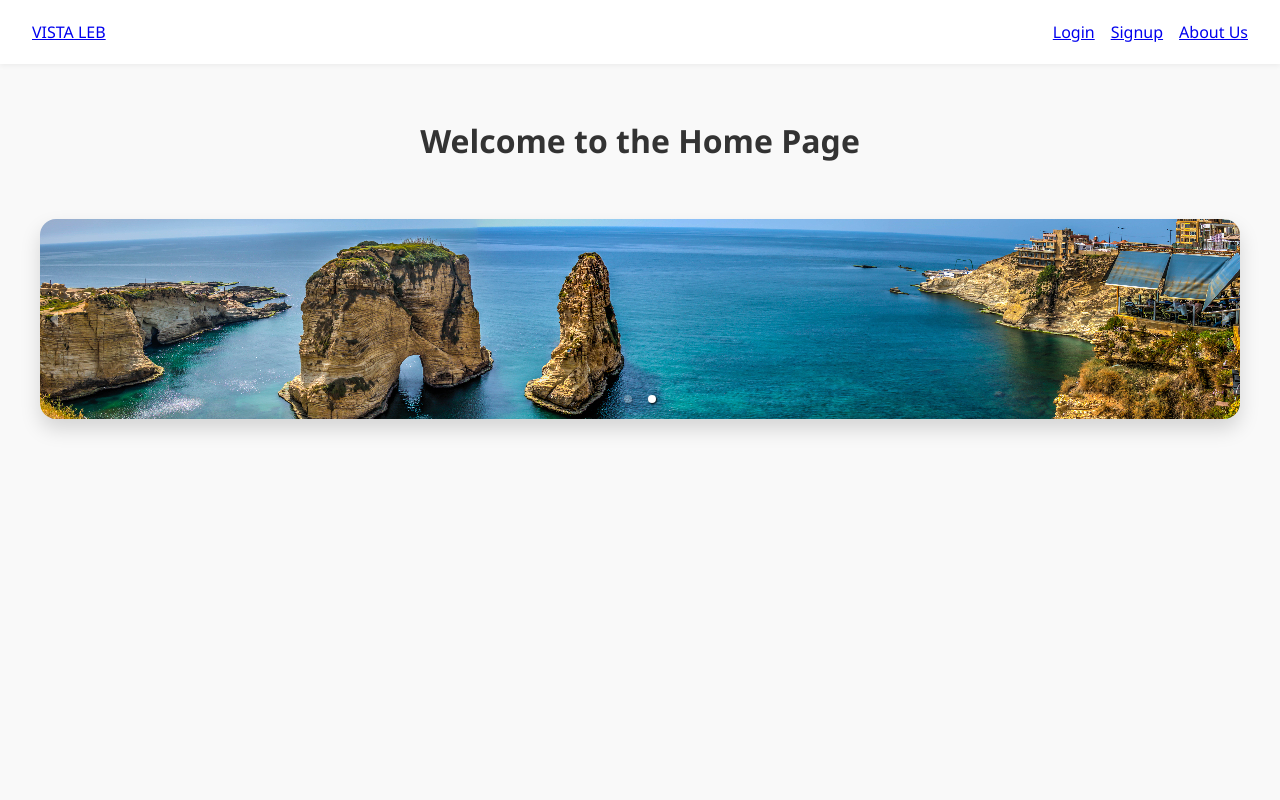
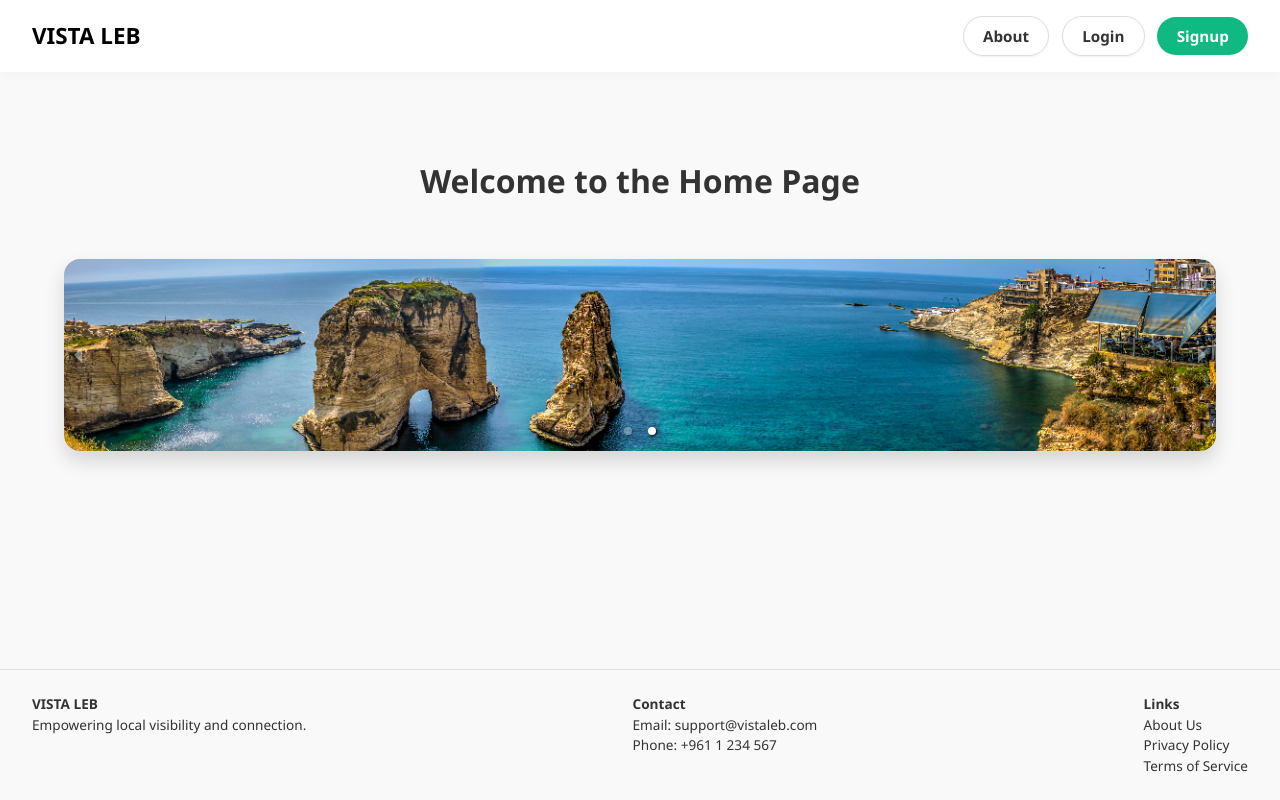
Before and after one commit to Mohamed-Abbas-Homani/Vista-Leb, a React (Vite) app in the folder frontend/: page / in a window 1280 px wide. Built offline with nearby package versions, Linux system fonts and the light colour scheme.

Commit message:
add footer, and modify the style of nav bar

```diff
--- a/frontend/src/components/Layout.tsx
+++ b/frontend/src/components/Layout.tsx
@@ -12,16 +12,58 @@ const Wrapper = styled.div`
 
 const Nav = styled.nav`
   background: white;
-  height: 64px;
-  padding: 1rem 2rem;
+  height: 72px;
+  padding: 0 2rem;
   display: flex;
   justify-content: space-between;
   align-items: center;
-  box-shadow: 0 2px 5px rgba(0, 0, 0, 0.05);
+  box-shadow: 0 2px 10px rgba(0, 0, 0, 0.03);
+  position: sticky;
+  top: 0;
+  z-index: 10;
 `;
 
-const Main = styled.main`
-  padding: 0rem;
+const TitleLink = styled(Link)`
+  text-decoration: none;
+  font-weight: bold;
+  font-size: 1.4rem;
+  color: black;
+`;
+
+const NavButtons = styled.div`
+  display: flex;
+  align-items: center;
+  gap: 0.8rem;
+`;
+
+const NavLinkButton = styled(Link)`
+  background: #ffffff;
+  color: #333;
+  padding: 0.5rem 1.2rem;
+  border-radius: 9999px;
+  text-decoration: none;
+  font-weight: 600;
+  font-size: 0.95rem;
+  border: 1px solid #ddd;
+  box-shadow: 0 1px 2px rgba(0,0,0,0.05);
+  transition: all 0.25s ease;
+
+  &:hover {
+    background: #f2f6f9;
+    transform: translateY(-1px);
+    box-shadow: 0 2px 8px rgba(0,0,0,0.1);
+  }
+`;
+
+const PrimaryNavButton = styled(NavLinkButton)`
+  background: #10b981;
+  color: white;
+  border: none;
+
+  &:hover {
+    background: #0f9d76;
+    box-shadow: 0 2px 10px rgba(16, 185, 129, 0.4);
+  }
 `;
 
 const Avatar = styled.img`
@@ -29,7 +71,6 @@ const Avatar = styled.img`
   height: 35px;
   border-radius: 50%;
   object-fit: cover;
-  margin-right: 0.1rem;
 `;
 
 const UserSection = styled.div`
@@ -37,19 +78,22 @@ const UserSection = styled.div`
   align-items: center;
   gap: 1rem;
 `;
+
 const LogoutButton = styled.button`
-  background-color:rgb(233, 8, 173);  /* nice red */
+  background-color: rgb(233, 8, 173);
   color: white;
   border: none;
-  padding: 0.4rem 1rem;
-  border-radius: 6px;
+  padding: 0.5rem 1.2rem;
+  border-radius: 9999px;
   font-weight: 600;
   cursor: pointer;
-  transition: background-color 0.3s ease;
-  font-size: 0.9rem;
+  font-size: 0.95rem;
+  transition: background-color 0.3s ease, transform 0.2s ease;
 
   &:hover {
-    background-color: #c0392b;  /* darker red on hover */
+    background-color: #c0392b;
+    transform: translateY(-1px);
+    box-shadow: 0 2px 6px rgba(192, 57, 43, 0.4);
   }
 
   &:focus {
@@ -58,6 +102,58 @@ const LogoutButton = styled.button`
   }
 `;
 
+const Main = styled.main`
+  padding: 2rem 4rem;
+  flex-grow: 1;
+`;
+
+const Footer = styled.footer`
+  background-color: #f9f9f9;
+  color: #333;
+  padding: 1.5rem 2rem;
+  display: flex;
+  flex-wrap: wrap;
+  justify-content: space-between;
+  gap: 1.5rem;
+  font-size: 0.85rem;
+  border-top: 1px solid #e0e0e0;
+  margin-top: 2rem;
+
+  a {
+    color: #333;
+    text-decoration: none;
+  }
+
+  a:hover {
+    text-decoration: underline;
+  }
+
+  @media (max-width: 768px) {
+    flex-direction: column;
+    text-align: center;
+    align-items: center;
+  }
+`;
+
+const FooterSection = styled.div`
+  flex: 1;
+  min-width: 200px;
+`;
+
+const FooterTitle = styled.h4`
+  margin-bottom: 1rem;
+  color: #fff;
+`;
+
+const FooterBottom = styled.div`
+  margin-top: 2rem;
+  text-align: center;
+  width: 100%;
+  font-size: 0.8rem;
+  color: #aaa;
+  border-top: 1px solid #333;
+  padding-top: 1rem;
+`;
 
 interface User {
   username: string;
@@ -78,13 +174,13 @@ export default function Layout({ children }: { children: ReactNode }) {
   const handleLogout = () => {
     localStorage.removeItem("user");
     setUser(null);
-    navigate("/login");
+    navigate("/");
   };
 
   return (
     <Wrapper>
       <Nav>
-        <Link to="/">VISTA LEB</Link>
+        <TitleLink to="/">VISTA LEB</TitleLink>
         {user ? (
           <UserSection>
             <Avatar src={user.profile_photo || defaultAvatar} alt="avatar" />
@@ -92,14 +188,33 @@ export default function Layout({ children }: { children: ReactNode }) {
             <LogoutButton onClick={handleLogout}>Logout</LogoutButton>
           </UserSection>
         ) : (
-          <div>
-            <Link to="/login" style={{ marginRight: "1rem" }}>Login</Link>
-            <Link to="/signup" style={{ marginRight: "1rem" }}>Signup</Link>
-            <Link to="/about-us">About Us</Link>
-          </div>
+          <NavButtons>
+            <NavLinkButton to="/about-us">About</NavLinkButton>
+            <NavLinkButton to="/login">Login</NavLinkButton>
+            <PrimaryNavButton to="/signup">Signup</PrimaryNavButton>
+          </NavButtons>
         )}
       </Nav>
+
       <Main>{children}</Main>
+
+      <Footer>
+        <div>
+          <strong>VISTA LEB</strong><br />
+          Empowering local visibility and connection.
+        </div>
+        <div>
+          <strong>Contact</strong><br />
+          Email: support@vistaleb.com<br />
+          Phone: +961 1 234 567
+        </div>
+        <div>
+          <strong>Links</strong><br />
+          <a href="/about-us">About Us</a><br />
+          <a href="/privacy">Privacy Policy</a><br />
+          <a href="/terms">Terms of Service</a>
+        </div>
+      </Footer>
     </Wrapper>
   );
 }
```
